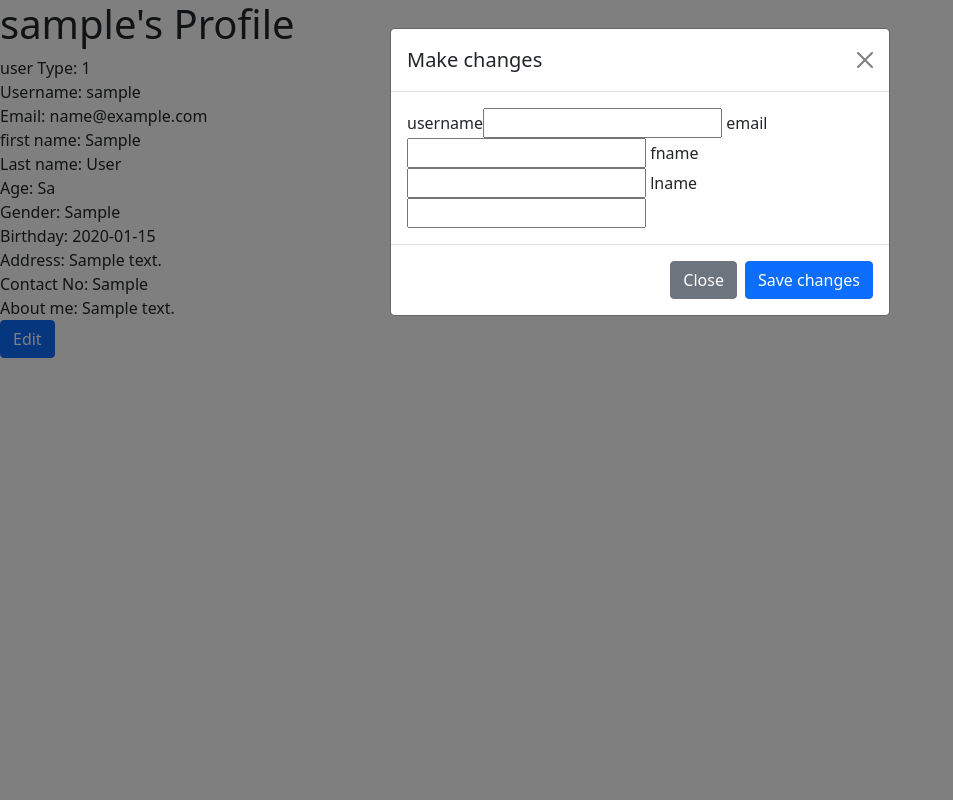
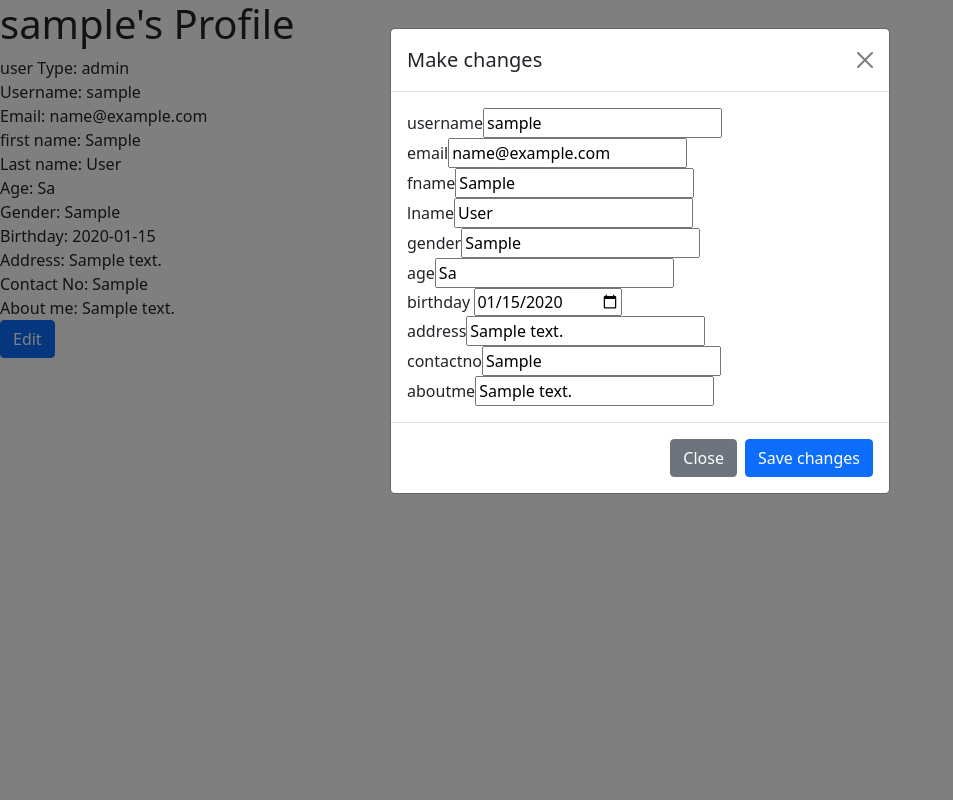
Before and after one commit to Alacanus/PTS-thesis, a PHP site: page /PTS-thesis/public/userprofile.php in a window 1280 px wide, after a click on "Edit". Shown: the whole page, without its empty margins (0-953 px from the left). Run offline with PHP 8.4, Linux system fonts and the light colour scheme; the visitor is signed in with stand-in values (Sample User, id 1); tables that the repository leaves empty hold one stand-in row (values such as "Sample post"); data that the repository does not hold is empty; some libraries are stand-ins or nearby versions.

Commit message:
added simple date picke

```diff
--- a/public/userprofile.php
+++ b/public/userprofile.php
@@ -12,7 +12,7 @@ is_user_2fa();
 <main id="mymain1">
     <h1><?= $user['username']?>'s Profile</h1>
     <div>
-        <label for="usertype">user Type: <?= $user['roleID']?></label>
+        <label for="usertype">user Type: <?= $user['roleType']?></label>
 
     </div>
     <div>
@@ -81,18 +81,37 @@ is_user_2fa();
       </div>
       <div class="modal-body">
             <form id="form" action="userprofile.php" method="post">
-            username<input type="text" name="username" id="username" value="<?= $inputs['username'] ?? $user[''] ?>"
+            username<input type="text" name="username" id="username" value="<?= $inputs['username'] ?? $user['username'] ?>"
             class="<?= error_class($errors, 'username') ?>">
-            <small><?= $errors['username'] ?? '' ?></small>
-            email<input type="email" name="email" id="email" value="<?= $inputs['email'] ?? $user[''] ?>"
+            <small><?= $errors['username'] ?? '' ?></small><br>
+            email<input type="email" name="email" id="email" value="<?= $inputs['email'] ?? $user['email'] ?>"
             class="<?= error_class($errors, 'email') ?>">
-            <small><?= $errors['email'] ?? '' ?></small>
-            fname<input type="text" name="fname" id="fname" value="<?= $inputs['fname'] ?? $user[''] ?>"
+            <small><?= $errors['email'] ?? '' ?></small><br>
+            fname<input type="text" name="fname" id="fname" value="<?= $inputs['fname'] ?? $user['firstname'] ?>"
             class="<?= error_class($errors, 'fname') ?>">
-            <small><?= $errors['fname'] ?? '' ?></small>
-            lname<input type="text" name="lname" id="lname" value="<?= $inputs['lname'] ?? $user[''] ?>"
+            <small><?= $errors['fname'] ?? '' ?></small><br>
+            lname<input type="text" name="lname" id="lname" value="<?= $inputs['lname'] ?? $user['lastName'] ?>"
             class="<?= error_class($errors, 'lname') ?>">
-            <small><?= $errors['lname'] ?? '' ?></small>
+            <small><?= $errors['lname'] ?? '' ?></small><br>
+            gender<input type="text" name="gender" id="gender" value="<?= $inputs['gender'] ?? $user['gender'] ?>"
+            class="<?= error_class($errors, 'gender') ?>">
+            <small><?= $errors['gender'] ?? '' ?></small><br>
+            age<input type="text" name="age" id="age" value="<?= $inputs['age'] ?? $user['age'] ?>"
+            class="<?= error_class($errors, 'age') ?>">
+            <small><?= $errors['age'] ?? '' ?></small><br>
+            <label for="birthday">birthday</label>
+            <input type="date" name="birthday" id="birthday"type="date" value="<?= $inputs['birthday'] ?? $user['birthday'] ?>"
+            class="<?= error_class($errors, 'birthday') ?>">
+            <small><?= $errors['birthday'] ?? '' ?></small><br>
+            address<input type="text" name="address" id="address" value="<?= $inputs['address'] ?? $user['address'] ?>"
+            class="<?= error_class($errors, 'address') ?>">
+            <small><?= $errors['address'] ?? '' ?></small><br>
+            contactno<input type="text" name="contactno" id="contactno" value="<?= $inputs['contactno'] ?? $user['contactno'] ?>"
+            class="<?= error_class($errors, 'contactno') ?>">
+            <small><?= $errors['contactno'] ?? '' ?></small><br>
+            aboutme<input type="text" name="aboutme" id="aboutme" value="<?= $inputs['aboutme'] ?? $user['aboutme'] ?>"
+            class="<?= error_class($errors, 'aboutme') ?>">
+            <small><?= $errors['aboutme'] ?? '' ?></small><br>
             </form>
       </div>
       <div class="modal-footer">
--- a/src/inc/dbCRUD.php
+++ b/src/inc/dbCRUD.php
@@ -57,6 +57,8 @@ function get_user_Profile( $userID){
     $sql = "SELECT * FROM userprofile
     INNER JOIN users
       ON users.userID = userprofile.userID
+      JOIN userroles
+      ON users.roleID = userroles.roleID
   WHERE users.userID = :userID";
     $statement = db()->prepare($sql);
     $statement->bindParam(':userID', $userID, PDO::PARAM_INT);
@@ -64,3 +66,50 @@ function get_user_Profile( $userID){
 
     return $statement->fetch(PDO::FETCH_ASSOC);
 }
+
+function update_user_Profile(string $userID, string $email, string $username, string $password,
+string $fname, string $lname, int $userType, string $gender, int $age, string $bDay, string $adress, string $contact, string $about){
+    try{
+        $statement = db()->beginTransaction();
+        $sql1 = "UPDATE users
+        JOIN
+        userprofile
+        ON users.userID = userprofile.userID
+        SET users.roleID = :userType, users.username = :username, users.email = :email, users.firstname = :fname, users.lastName = :lname,
+        user.password = :password
+        WHERE users.userID = :userID";
+
+        $statement = db()->prepare($sql1);
+        $statement->bindParam(':userID', $_SESSION['userID'], PDO::PARAM_INT);
+        $statement->bindParam(':userType', $userType, PDO::PARAM_INT);
+        $statement->bindValue(':username', $username, PDO::PARAM_STR);
+        $statement->bindValue(':email', $email, PDO::PARAM_STR);
+        $statement->bindValue(':firstname', $fname, PDO::PARAM_STR);
+        $statement->bindValue(':lastname', $lname, PDO::PARAM_STR);
+        $statement->bindValue(':userType', $userType, PDO::PARAM_INT);
+        $statement->bindValue(':password', password_hash($password, PASSWORD_BCRYPT));
+        $statement->execute();
+        //2nd sql
+        $sql2 = "UPDATE userprofile
+        JOIN
+        users
+        ON userprofile.userID = users.userID
+        SET userprofile.age = :age, userprofile.gender = 'Male', userprofile.birthday = '1996-05-08', userprofile.address = 'The INternet', userprofile.contactno = '09288830068', userprofile.aboutme  = 'i can code'
+        WHERE userprofile.userID = :userID";
+        $statement = db()->prepare($sql1);
+        $statement->bindParam(':userID', $_SESSION['userID'], PDO::PARAM_INT);
+        $statement->bindParam(':age', $age['userID'], PDO::PARAM_INT);
+        $statement->bindParam(':gender', $gender, PDO::PARAM_INT);
+        $statement->bindValue(':birthday', $bDay, PDO::PARAM_STR);
+        $statement->bindValue(':address', $adress, PDO::PARAM_STR);
+        $statement->bindParam(':contactno', $contact['userID'], PDO::PARAM_INT);
+        $statement->bindParam(':aboutme', $about['userID'], PDO::PARAM_STR);
+        $statement->execute();
+        $statement = db()->commit();
+
+    }catch(PDOException $e) {
+            $statement = db()->rollBack();
+            die($e->getMessage());
+    }
+
+}
```
